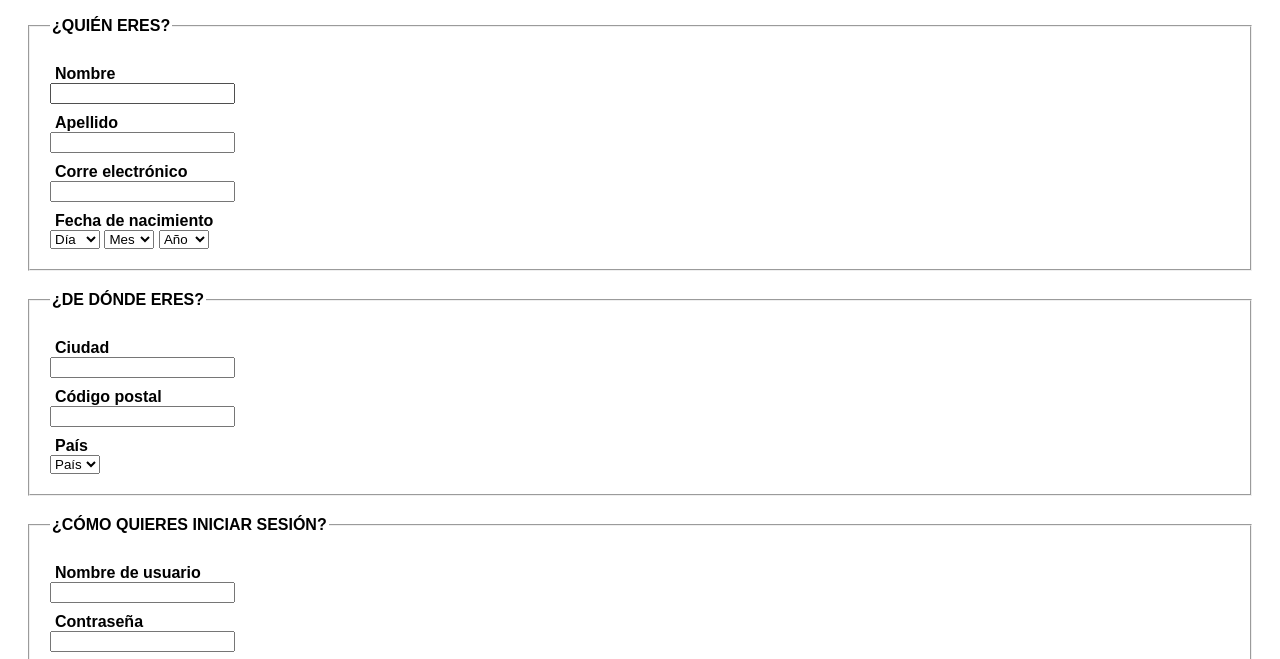
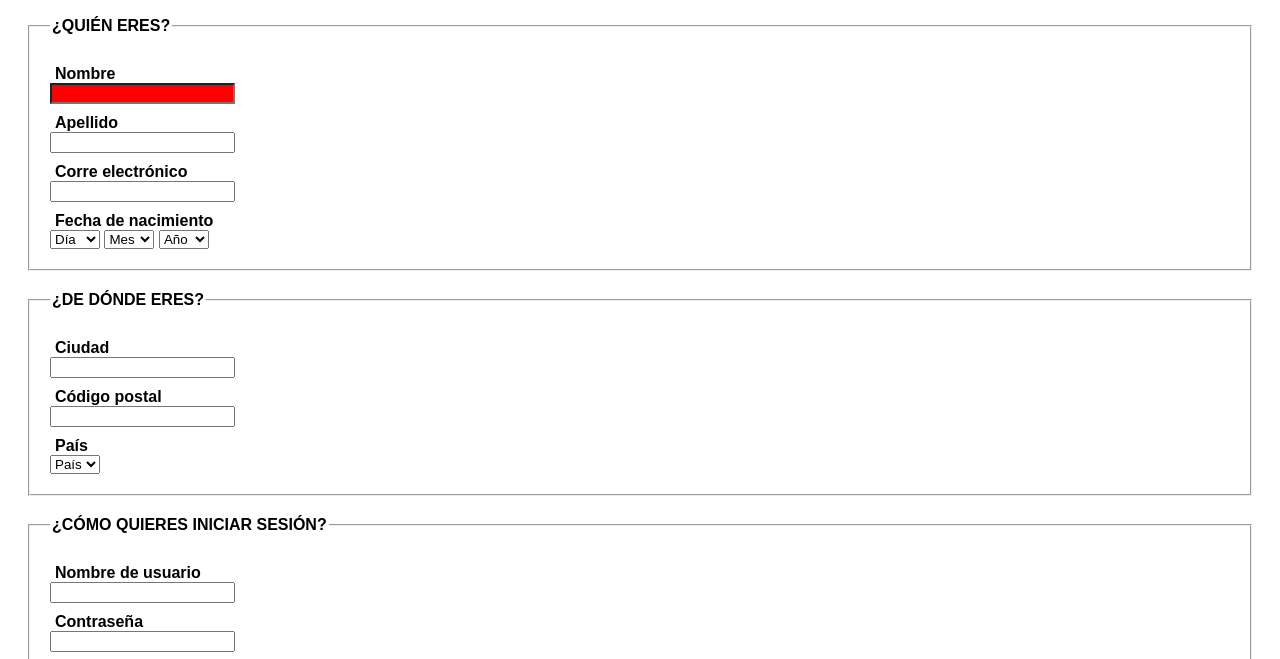
Before and after one commit to lucasortega2/formulario-1.5, a plain HTML site: page index.html in a window 1280 px wide. In both pictures the pointer is over the input "Nombre". Shown: the part 122-781 px from the top of the page. Drawn offline with Linux system fonts and the light colour scheme.

Commit message:
cambios 2

```diff
--- a/style.css
+++ b/style.css
@@ -43,3 +43,10 @@ select {
 input {
     margin-top: 0;
 }
+
+fieldset input:hover {
+background-color:red ;
+}
+fieldset input:focus {
+    background-color: yellow;
+}
```
